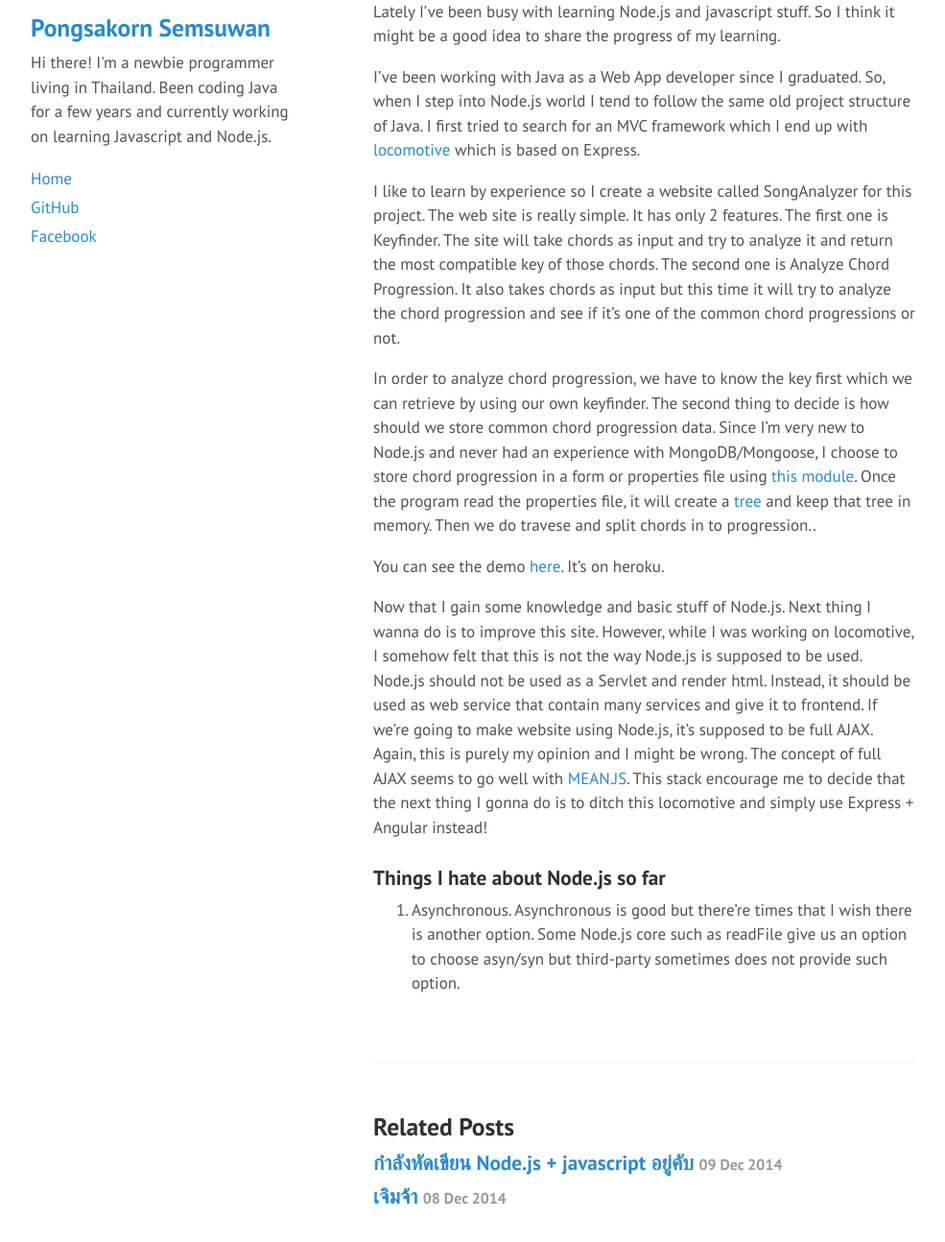
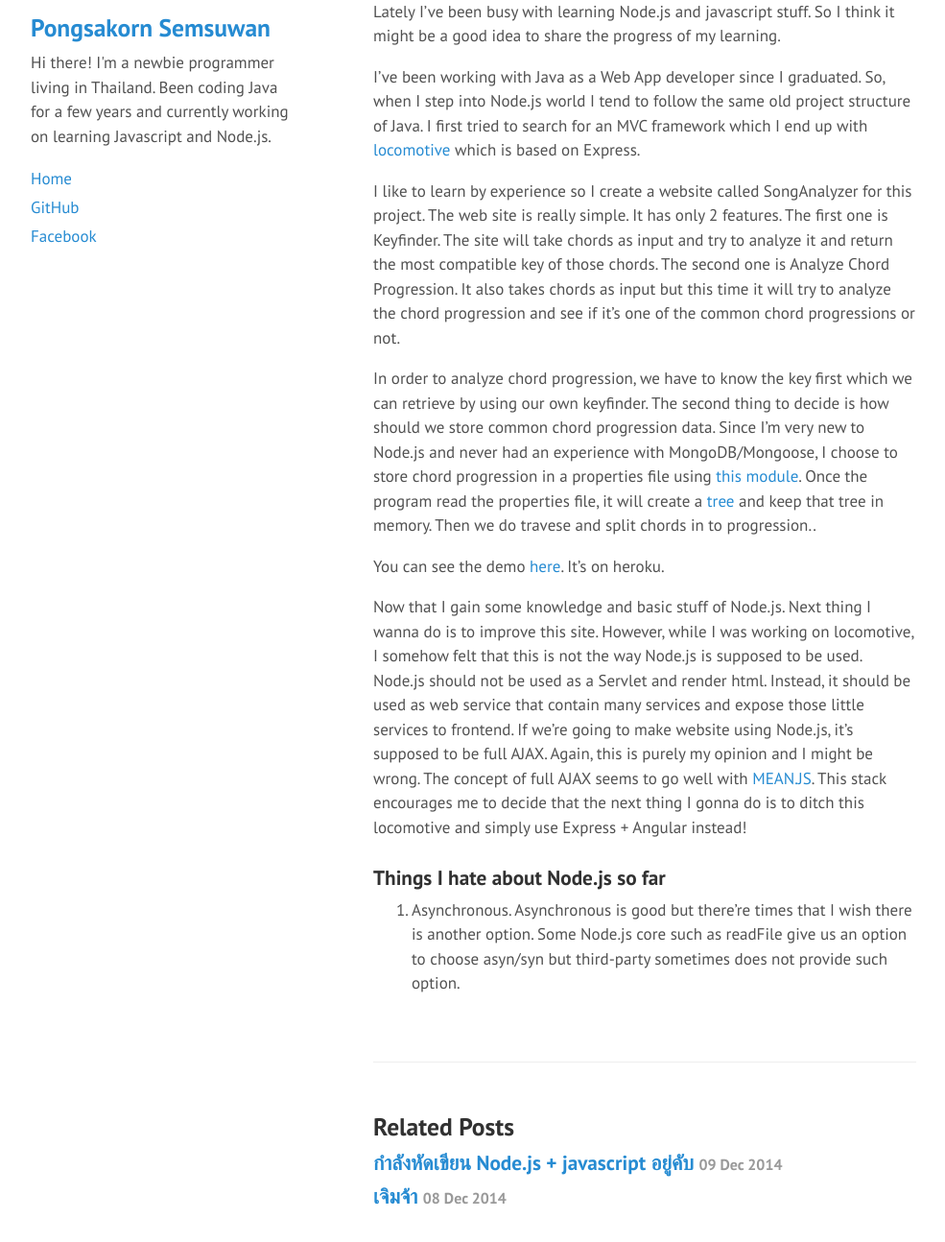
Before and after one commit to pongsakornsemsuwan/pongsakornsemsuwan.github.io, a Jekyll site: the page built from _posts/2014-12-25-nodejsprogress1.md, in a window 1280 px wide, cut to the strip 218-1597 px from the top of the page. Shown: the top 1294 px of the strip at 96% size, without its empty margins (162-1147 px from the left). Built offline with Jekyll 4.4.1, drawn with Linux system fonts in a browser that asks for light colours; Markdown is read by kramdown in place of the engine named in the settings.

Commit message:
fix typo

```diff
--- a/_posts/2014-12-25-nodejsprogress1.md
+++ b/_posts/2014-12-25-nodejsprogress1.md
@@ -10,12 +10,12 @@ I've been working with Java as a Web App developer since I graduated. So, when I
 
 I like to learn by experience so I create a website called SongAnalyzer for this project. The web site is really simple. It has only 2 features. The first one is Keyfinder. The site will take chords as input and try to analyze it and return the most compatible key of those chords. The second one is Analyze Chord Progression. It also takes chords as input but this time it will try to analyze the chord progression and see if it's one of the common chord progressions or not.
 
-In order to analyze chord progression, we have to know the key first which we can retrieve by using our own keyfinder. The second thing to decide is how should we store common chord progression data. Since I'm very new to Node.js and never had an experience with MongoDB/Mongoose, I choose to store chord progression in a form or properties file using [this module](https://github.com/gagle/node-properties).
+In order to analyze chord progression, we have to know the key first which we can retrieve by using our own keyfinder. The second thing to decide is how should we store common chord progression data. Since I'm very new to Node.js and never had an experience with MongoDB/Mongoose, I choose to store chord progression in a properties file using [this module](https://github.com/gagle/node-properties).
 Once the program read the properties file, it will create a [tree](https://github.com/joaonuno/tree-model-js) and keep that tree in memory. Then we do travese and split chords in to progression..
 
 You can see the demo [here](http://songanalyzer.herokuapp.com). It's on heroku.
 
-Now that I gain some knowledge and basic stuff of Node.js. Next thing I wanna do is to improve this site. However, while I was working on locomotive, I somehow felt that this is not the way Node.js is supposed to be used. Node.js should not be used as a Servlet and render html. Instead, it should be used as web service that contain many services and give it to frontend. If we're going to make website using Node.js, it's supposed to be full AJAX. Again, this is purely my opinion and I might be wrong. The concept of full AJAX seems to go well with [MEAN.JS](http://meanjs.org/). This stack encourage me to decide that the next thing I gonna do is to ditch this locomotive and simply use Express + Angular instead!
+Now that I gain some knowledge and basic stuff of Node.js. Next thing I wanna do is to improve this site. However, while I was working on locomotive, I somehow felt that this is not the way Node.js is supposed to be used. Node.js should not be used as a Servlet and render html. Instead, it should be used as web service that contain many services and expose those little services to frontend. If we're going to make website using Node.js, it's supposed to be full AJAX. Again, this is purely my opinion and I might be wrong. The concept of full AJAX seems to go well with [MEAN.JS](http://meanjs.org/). This stack encourages me to decide that the next thing I gonna do is to ditch this locomotive and simply use Express + Angular instead!
 
 ### Things I hate about Node.js so far
 1. Asynchronous.
```
